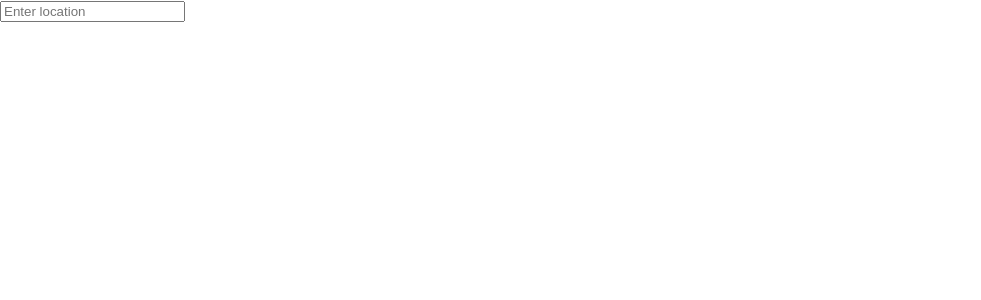
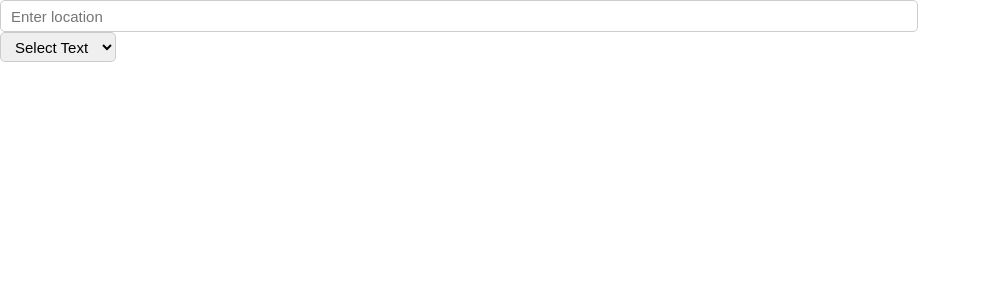
Before and after one commit to sonictechapps/brillionbrix, a React (Create React App) app: page /quickquote in a window 1280 px wide. Shown: the top 300 px of the page, without its empty margins (0-981 px from the left). Built offline with nearby package versions, Linux system fonts and the light colour scheme.

Commit message:
Adding Atomic Component

```diff
--- a/package.json
+++ b/package.json
@@ -6,6 +6,7 @@
     "@testing-library/jest-dom": "^5.15.0",
     "@testing-library/react": "^11.2.7",
     "@testing-library/user-event": "^12.8.3",
+    "node-sass": "^6.0.1",
     "react": "^17.0.2",
     "react-dom": "^17.0.2",
     "react-router-dom": "^6.0.1",
--- a/src/App.js
+++ b/src/App.js
@@ -1,5 +1,6 @@
 import { BrowserRouter, Routes, Route } from 'react-router-dom'
 import React, { lazy, Suspense } from 'react'
+import './App.scss';
 
 const RouteList = () => {
   const Titlequoteform = lazy(() => import('./components/TitleQuoteForm'))
--- /dev/null
+++ b/src/atomiccomponent/Dropdown.js
@@ -0,0 +1,20 @@
+import React from 'react'
+import '../sass/dropdown.scss'
+
+const Dropdown = ({ options, dropdoenId, selectText }) => {
+    console.log('selectText', selectText)
+    return (
+        <select name={dropdoenId} id={dropdoenId}>
+            {
+                selectText && <option value="select">{selectText}</option>
+            }
+            {
+                options.map((option, index) => (
+                    <option value={option.value}>{option.name}</option>
+                ))
+            }
+        </select>
+    )
+}
+
+export default Dropdown
--- a/src/atomiccomponent/EditText.js
+++ b/src/atomiccomponent/EditText.js
@@ -1,8 +1,53 @@
-import React from 'react'
+import React, { useState, useRef, useEffect } from 'react'
+import '../sass/edittext.scss'
 
 const EditText = ({ type, placeholder }) => {
+    const [value, setValue] = useState('')
+    const editRef = useRef()
+    const prevCountRef = useRef()
+
+    useEffect(() => {
+        if (prevCountRef.current === '') {
+            let length = editRef.current.value.split('.')[0].length
+            console.log('startPos', editRef.current.selectionStart, ' ', length)
+            setCaretToPos(editRef.current, length)
+        }
+        prevCountRef.current = value;
+    }, [value])
+
+    function setSelectionRange(input, selectionStart, selectionEnd) {
+        console.log('input', input.setSelectionRange)
+        if (input.setSelectionRange) {
+            console.log('aa')
+            input.focus();
+            input.setSelectionRange(selectionStart, selectionEnd);
+        }
+        else if (input.createTextRange) {
+            console.log('bb')
+            var range = input.createTextRange();
+            range.collapse(true);
+            range.moveEnd('character', selectionEnd);
+            range.moveStart('character', selectionStart);
+            range.select();
+        }
+    }
+
+    function setCaretToPos(input, pos) {
+        setSelectionRange(input, pos, pos);
+    }
+
+    const onChangeValue = (value) => {
+        console.log('value-->', value)
+        if (value !== '') {
+            console.log('pppp')
+            let floatValue = parseFloat(value.split('$')[1] || value).toFixed(2)
+            setValue(`$${floatValue}`)
+        } else {
+            setValue('')
+        }
+    }
     return (
-        <input type={type} placeholder={placeholder} />
+        <input type="text" placeholder={placeholder} value={value} ref={editRef} onChange={(e) => onChangeValue(e.target.value)} style={{width:'70%'}}/>
     )
 }
 
--- a/src/components/TitleQuoteForm.js
+++ b/src/components/TitleQuoteForm.js
@@ -1,9 +1,24 @@
 import React from 'react'
+import Dropdown from '../atomiccomponent/Dropdown'
 import EditText from '../atomiccomponent/EditText'
 
 const TitleQuoteForm = () => {
+    const options = [
+        {
+            value: 'volvo',
+            name: 'Volvo'
+        },
+        {
+            value: 'saab',
+            name: 'Saab'
+        }
+    ]
     return (
-        <EditText type='text' placeholder='Enter location' />
+        <>
+            <EditText type='text' placeholder='Enter location' />
+            <br />
+            <Dropdown options={options} dropdoenId={'cars'} selectText="Select Text"/>
+        </>
     )
 }
 
--- /dev/null
+++ b/src/sass/dropdown.scss
@@ -0,0 +1,19 @@
+@import "../index.css";
+
+select {
+    max-width: 100%;
+    height: 30px;
+    padding: 0 10px;
+    border: 1px solid #ccc;
+    font-size: 15px;
+    border-radius: 5px;
+    &:focus {
+        outline: none;
+    }
+    option {
+        height: 120px;
+        border-bottom: 1px solid black !important;
+        background-color: red;
+        margin: 0px;
+    }
+}
--- /dev/null
+++ b/src/sass/edittext.scss
@@ -0,0 +1,13 @@
+@import "../index.css";
+
+input {
+    max-width: 100%;
+    height: 30px;
+    padding: 0 10px;
+    border: 1px solid #ccc;
+    font-size: 15px;
+    border-radius: 5px;
+    &:focus {
+        outline: none;
+    }
+}
```
Also changed, not shown: src/App.scss (renamed from src/App.css), 1 other file (tests, documents, lock files or other folders).
